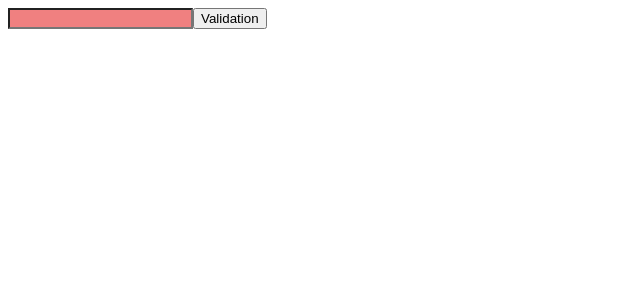
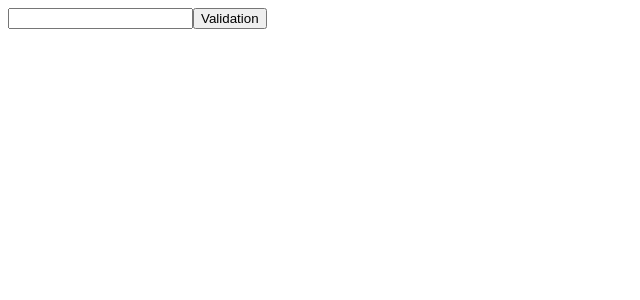
Before and after one commit to walden4u/react-study, a React (Create React App) app: page / in a window 1280 px wide. Shown: the top 300 px of the page, without its empty margins (0-640 px from the left). Built offline with nearby package versions, Linux system fonts and the light colour scheme; the HTML template or start-up script is replaced by a standard one.

Commit message:
5_Validation_3

```diff
--- a/Component/5_Validation.js
+++ b/Component/5_Validation.js
@@ -6,7 +6,8 @@ class Validation extends Component {
     super(props);
     this.state = {
       inputValue: '',
-      validate: false
+      validate: false,
+      clicked: false
     };
   }
 
@@ -15,7 +16,14 @@ class Validation extends Component {
   };
   onClickButton = () => {
     if (this.state.inputValue === '0000') {
-      this.setState({ validate: true });
+      this.setState({
+        validate: true,
+        clicked: true
+      });
+    } else {
+      this.setState({
+        clicked: true
+      });
     }
   };
 
@@ -25,7 +33,13 @@ class Validation extends Component {
         <input
           onChange={this.onChangeInput}
           value={this.state.inputValue}
-          className={this.state.validate ? 'success' : 'failure'}
+          className={
+            this.state.clicked
+              ? this.state.validate
+                ? 'success'
+                : 'failure'
+              : null
+          }
         ></input>
         <button onClick={this.onClickButton}>Validation</button>
       </>
```
